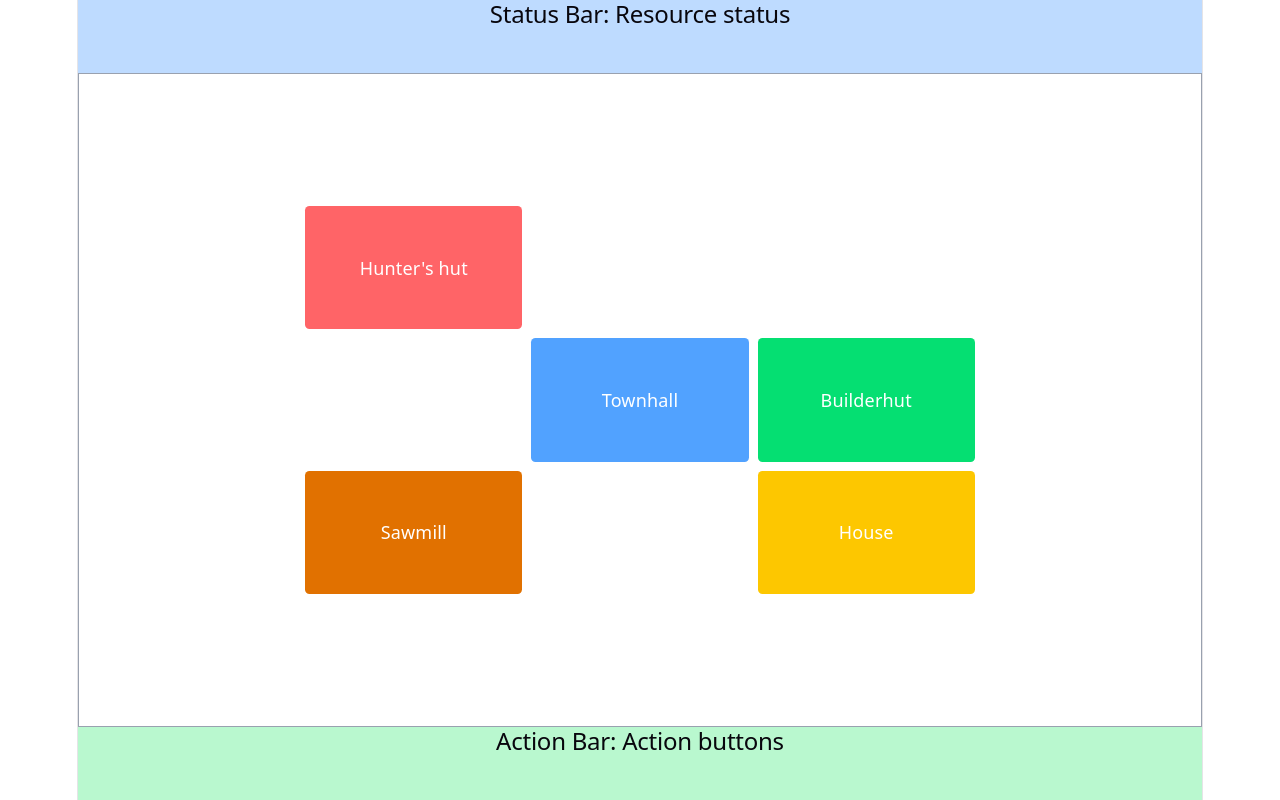
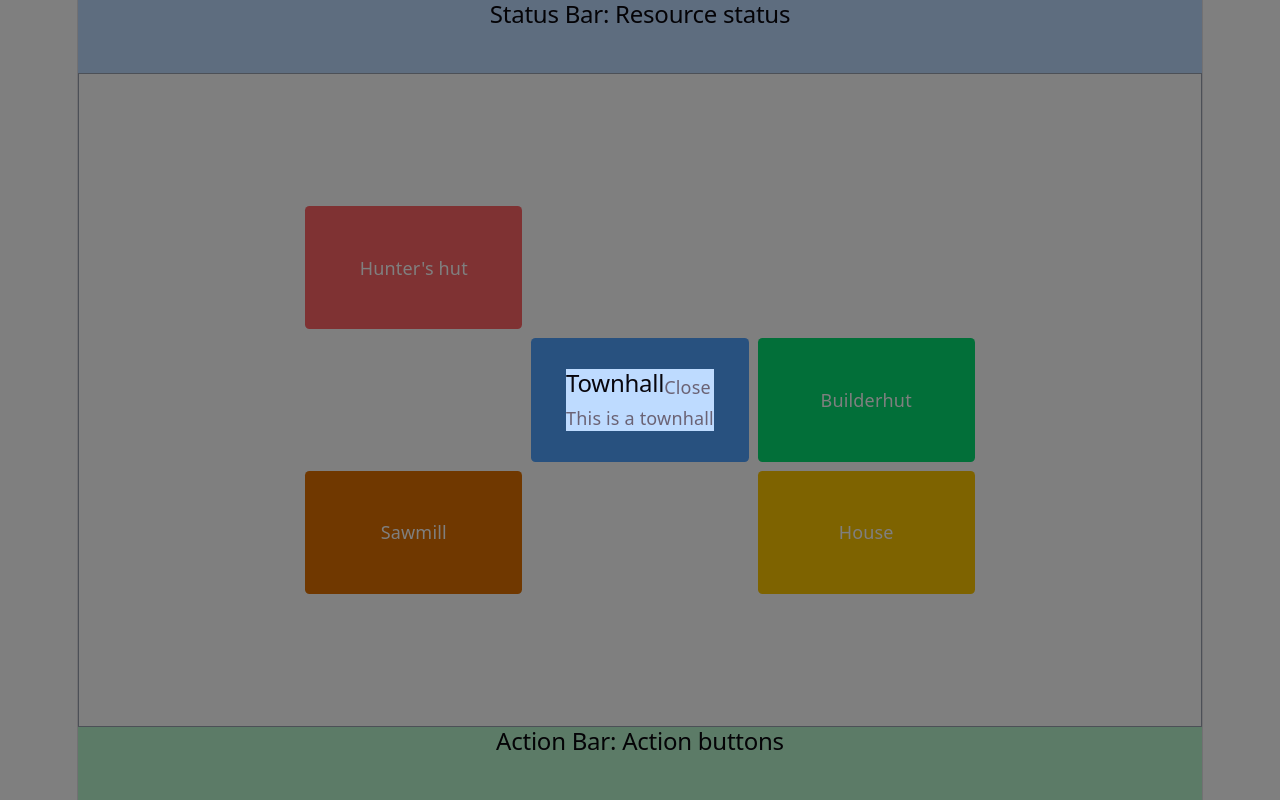
Before and after one commit to TanvirHasanAnik/colony-forge, a React (Vite) app: page / in a window 1280 px wide. Both pictures are taken after a click on the button "Townhall". Built offline with nearby package versions, Linux system fonts and the light colour scheme.

Commit message:
Townhall dialogue

```diff
--- a/src/components/game-screen/Page.tsx
+++ b/src/components/game-screen/Page.tsx
@@ -1,10 +1,26 @@
+import { useState } from "react";
+import TownhallDialogue from "./townhall/Dialogue";
 export default function GameScreen(){
+  const [activeDialogue, setActiveDialogue] = useState<any>(null);
+  const handleOpenDialogue = (dialogueName: string) => {
+    setActiveDialogue(dialogueName);
+  };
+
+  const handleCloseDialogue = () => {
+    setActiveDialogue(null);
+  };
   return (
+      <>
+        <TownhallDialogue isOpen={activeDialogue === "townhall"} onClose={handleCloseDialogue}/>
         <div className='grid grid-cols-5 grid-rows-5 gap-2 border border-gray-400 h-full w-full items-center justify-center'>
-        <button className='col-start-3 row-start-3 text-white cursor-pointer bg-blue-400 hover:bg-blue-600 w-full h-full rounded'>Townhall</button>
+          <button
+          onClick={() => handleOpenDialogue('townhall')}
+          className='col-start-3 row-start-3 text-white cursor-pointer bg-blue-400 hover:bg-blue-600 w-full h-full rounded'>Townhall</button>
           <button className='col-start-4 row-start-4 text-white cursor-pointer bg-yellow-400 hover:bg-yellow-600 w-full h-full rounded'>House</button>
           <button className='col-start-2 row-start-2 text-white cursor-pointer bg-red-400 hover:bg-red-600 w-full h-full rounded'>Hunter's hut</button>
           <button className='col-start-2 row-start-4 text-white cursor-pointer bg-amber-600 hover:bg-amber-800 w-full h-full rounded'>Sawmill</button>
           <button className='col-start-4 row-start-3 text-white cursor-pointer bg-green-400 hover:bg-green-600 w-full h-full rounded'>Builderhut</button>
-      </div>)
+        </div>
+      </>
+    )
 }
--- /dev/null
+++ b/src/components/game-screen/townhall/Dialogue.tsx
@@ -0,0 +1,14 @@
+export default function TownhallDialogue({isOpen, onClose}){
+    if(!isOpen) return null
+    return (
+        <div className="fixed inset-0 z-50 flex items-center justify-center bg-black/50" onClick={onClose}>
+            <div className="bg-blue-200" onClick={(e) => e.stopPropagation()}>
+                <div className="flex">
+                    <h2>Townhall</h2>
+                    <button onClick={onClose}>Close</button>
+                </div>
+                <p>This is a townhall</p>
+            </div>
+        </div>
+    )
+}
```
Lines whose indentation alone changed are shown as unchanged.
